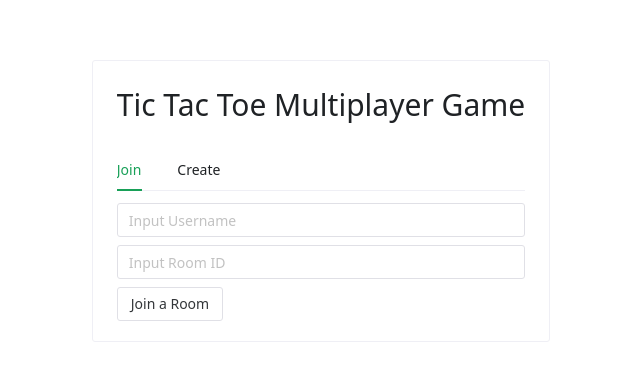
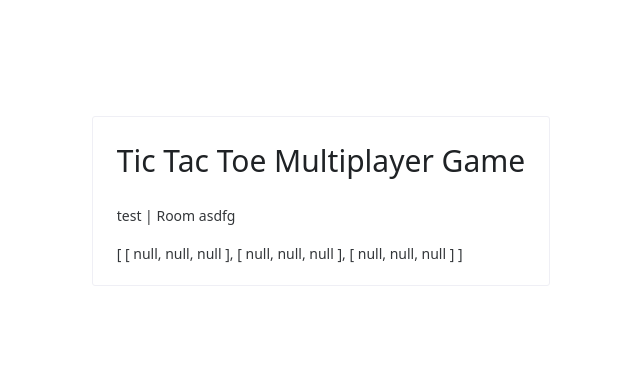
Before and after one commit to Khusyasy/ws-tictactoe, a Vue app in the folder client/: page / in a window 1280 px wide. Shown: the part 199-580 px from the top of the page, without its empty margins (319-959 px from the left). Built offline with nearby package versions, Linux system fonts and the light colour scheme; a small style sheet from the web is missing.

Commit message:
setup for play game

```diff
--- a/client/src/App.vue
+++ b/client/src/App.vue
@@ -2,13 +2,16 @@
   <n-space justify="center" align="center" style="height: 100vh;">
     <n-card>
       <n-h1>Tic Tac Toe Multiplayer Game</n-h1>
-      <join-game />
+      <play-game v-if="store.user" />
+      <join-game v-else />
     </n-card>
   </n-space>
 </template>
 
 <script lang="ts">
 import { defineComponent } from 'vue';
+
+import store from './store';
 
 import {
   NH1,
@@ -17,6 +20,7 @@ import {
 } from 'naive-ui';
 
 import JoinGame from './components/JoinGame.vue';
+import PlayGame from './components/PlayGame.vue';
 
 export default defineComponent({
   name: 'App',
@@ -25,6 +29,12 @@ export default defineComponent({
     NCard,
     NSpace,
     JoinGame,
+    PlayGame,
+},
+  setup() {
+    return {
+      store,
+    }
   },
 });
 </script>
--- /dev/null
+++ b/client/src/components/GameBoard.vue
@@ -0,0 +1,19 @@
+<template>
+  <div>{{ board }}</div>
+</template>
+
+<script lang="ts">
+import { defineComponent } from 'vue';
+
+export default defineComponent({
+  name: 'GameBoard',
+  components: {
+  },
+  props: {
+    board: Array,
+  },
+});
+</script>
+
+<style>
+</style>
--- a/client/src/components/PlayGame.vue
+++ b/client/src/components/PlayGame.vue
@@ -0,0 +1,32 @@
+<template>
+  <n-space vertical v-if="store.room && store.user">
+    <span> {{ store.user.username }} | Room {{ store.room.id }}</span>
+    <span>{{ store.room.state.turn }}</span>
+    <game-board :board="store.room.state.board" />
+  </n-space>
+</template>
+
+<script lang="ts">
+import { defineComponent, ref } from 'vue';
+import { NSpace } from 'naive-ui';
+
+import store from '../store';
+
+import GameBoard from './GameBoard.vue';
+
+export default defineComponent({
+  name: 'PlayGame',
+  components: {
+    NSpace,
+    GameBoard,
+  },
+  setup() {
+    return {
+      store,
+    }
+  },
+});
+</script>
+
+<style>
+</style>
```
